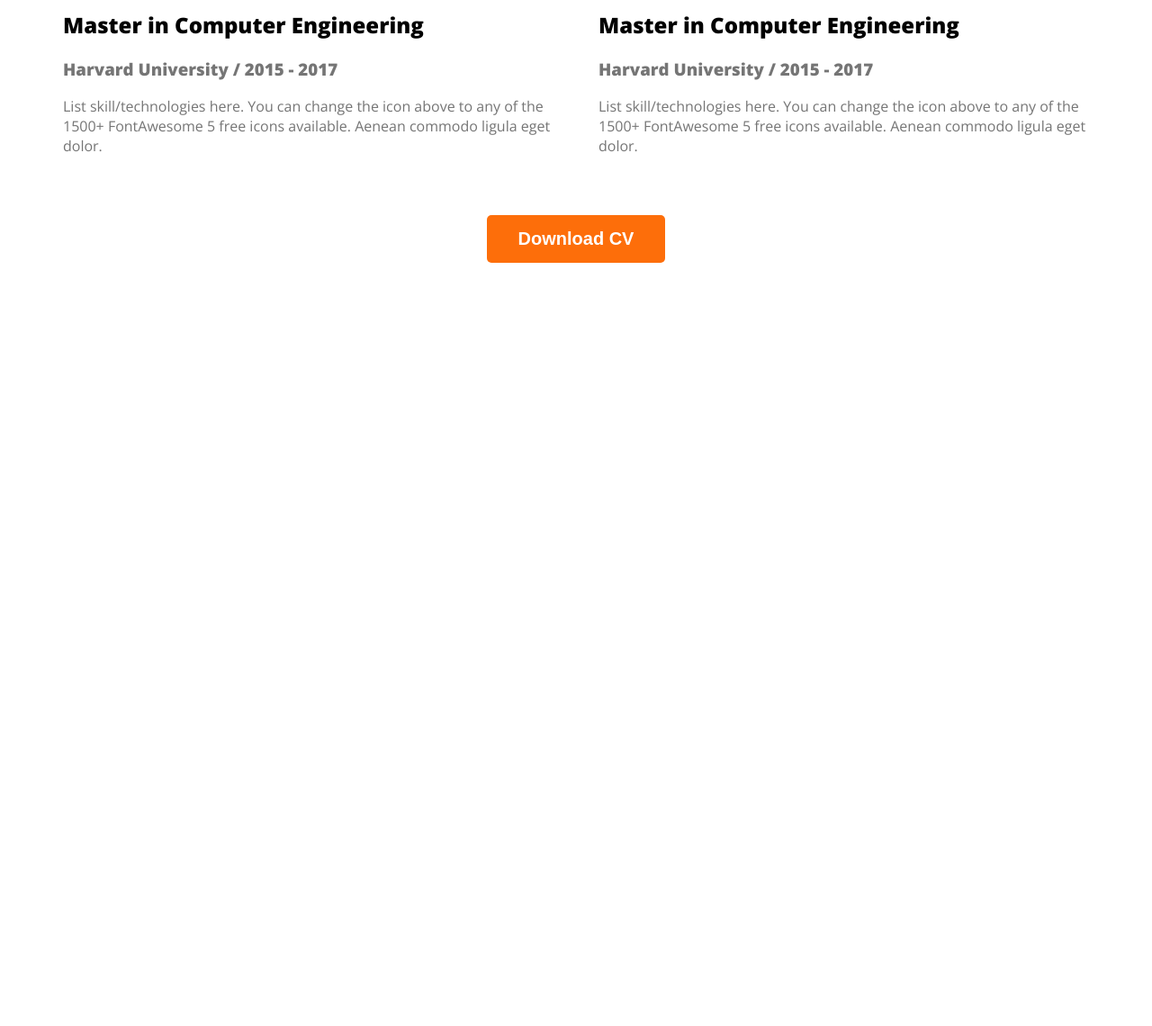
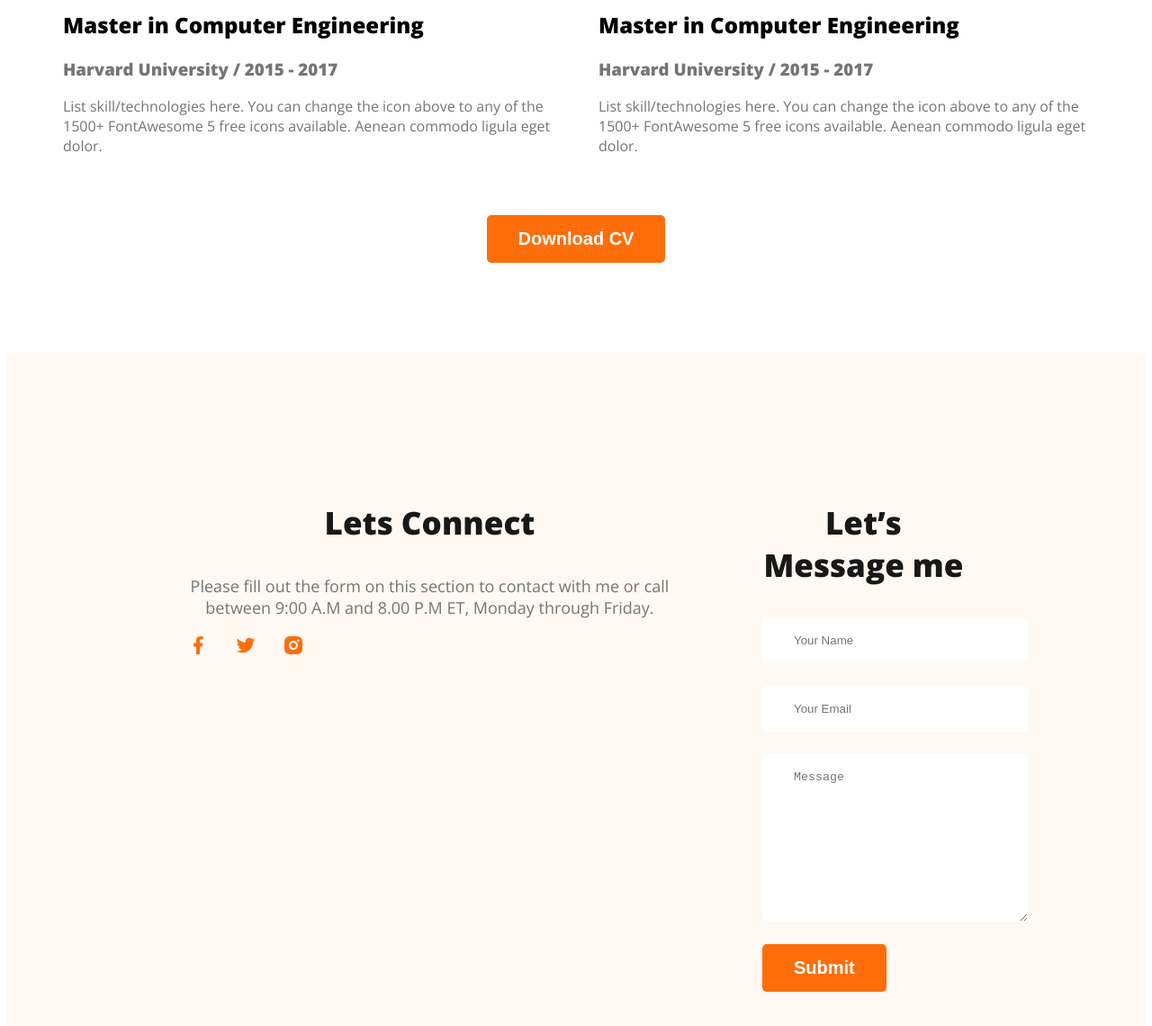
Before and after one commit to atik247/developer-portfolio, a plain HTML site: page index.html in a window 1280 px wide. Shown: the part 2834-3974 px from the top of the page at 90% size. Before the commit the page ends 3134 px from the top, so only its background shows below. Drawn offline with nearby package versions, Linux system fonts and the light colour scheme.

Commit message:
footer added

```diff
--- a/Styles/portfolio.css
+++ b/Styles/portfolio.css
@@ -179,3 +179,30 @@
     text-align: center;
     margin-top: 50px;
 }
+
+/* Footer styles start here */
+footer{
+    display: flex;
+    gap: 100px;
+    background: #FFF8F3;
+    margin-top: 100px;
+    padding: 130px 200px;
+}
+
+.social-links a{
+    margin-right: 25px;
+
+}
+.footer-column{
+    width: 50%;
+}
+.contact input[type="text"], .contact input[type="email"], textarea{
+    display: block;
+    margin-bottom: 25px;
+    padding: 18px 35px;
+    color: #757575;
+    border-radius: 05px;
+    background: #FFF;
+    border: 0;
+    width: 100%;
+}
--- a/index.html
+++ b/index.html
@@ -149,7 +149,26 @@
 
     </main>
     <footer>
-
+        <div class="footer-coolumn">
+            <h3 class="section-title">Lets Connect</h3>
+            <p class="section-description">
+                Please fill out the form on this section to contact with me or call between 9:00 A.M and 8.00 P.M ET, Monday through Friday.
+            </p>
+            <div class="social-links">
+                <a href=""><img src="./images/icons/facebook.png"alt=""></a>
+                <a href=""><img src="./images/icons/twitter.png" alt=""></a>
+                <a href=""><img src="./images/icons/insta.png" alt=""></a>
+            </div>
+        </div>
+        <div class="footer-column">
+            <h3 class="section-title">Let’s Message me</h3>
+            <form class="contact" action="">
+                <input type="text" placeholder="Your Name">
+                <input type="email" name="" id="" placeholder="Your Email">
+                <textarea placeholder="Message" name="" id="" cols="30" rows="10"></textarea>
+                <input class="btn-primary" type="submit" value="Submit">
+            </form>
+        </div>
     </footer>
 
 </body>
```
